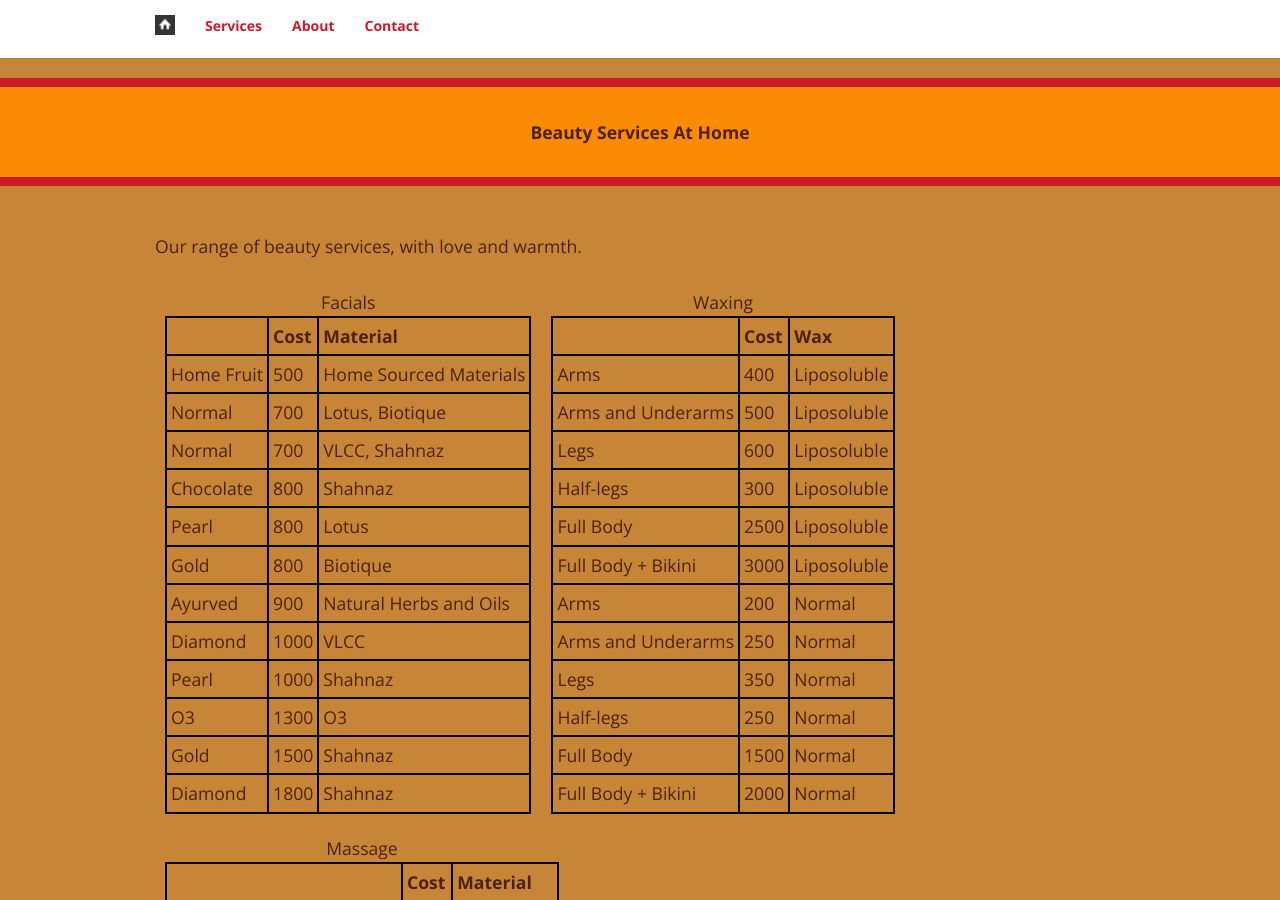
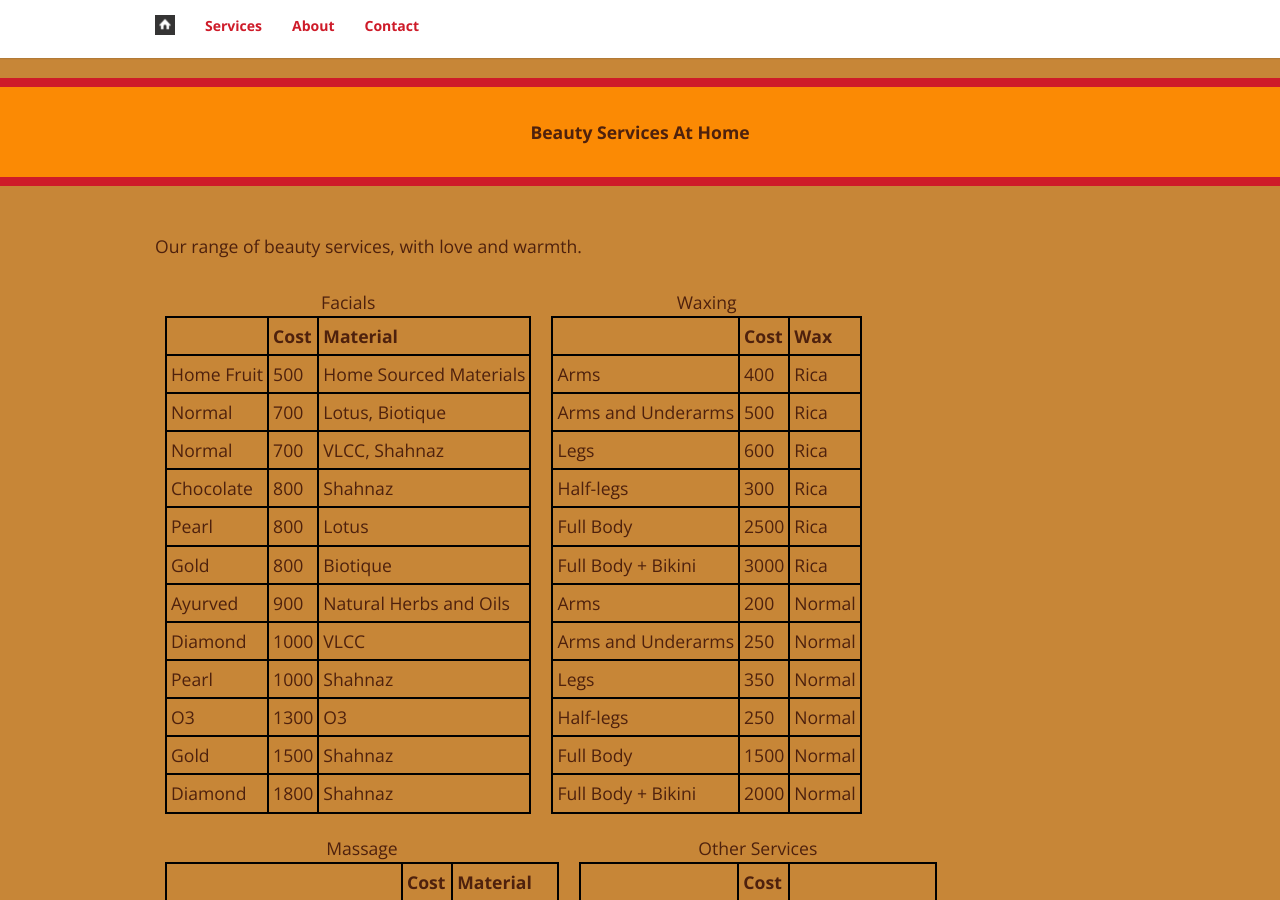
Before and after one commit to dwaarpe/dwaarpe.github.io, a Jekyll site: the page built from _pages/02_rates.md, in a window 1280 px wide and 900 px high. Built offline with Jekyll 4.4.1, drawn with Linux system fonts in a browser that asks for light colours; some web fonts are replaced; some of the changed text lies outside the part shown.

Commit message:
added other services

```diff
--- a/_pages/02_rates.md
+++ b/_pages/02_rates.md
@@ -99,32 +99,32 @@
    <tr>
       <td>Arms</td>
       <td>400</td>
-      <td>Liposoluble</td>
+      <td>Rica</td>
    </tr>
    <tr>
       <td>Arms and Underarms</td>
       <td>500</td>
-      <td>Liposoluble</td>
+      <td>Rica</td>
    </tr>
    <tr>
       <td>Legs</td>
       <td>600</td>
-      <td>Liposoluble</td>
+      <td>Rica</td>
    </tr>
    <tr>
       <td>Half-legs</td>
       <td>300</td>
-      <td>Liposoluble</td>
+      <td>Rica</td>
    </tr>
    <tr>
       <td>Full Body</td>
       <td>2500</td>
-      <td>Liposoluble</td>
+      <td>Rica</td>
    </tr>
    <tr>
       <td>Full Body + Bikini</td>
       <td>3000</td>
-      <td>Liposoluble</td>
+      <td>Rica</td>
    </tr>
    <tr>
       <td>Arms</td>
@@ -205,24 +205,72 @@
       <td></td>
    </tr>
    <tr>
-      <td>Head Massage</td>
+      <td>Head </td>
       <td>350</td>
       <td>Coconut Oil</td>
    </tr>
    <tr>
-      <td>Back Massage</td>
+      <td>Back </td>
       <td>350</td>
       <td>Coconut Oil</td>
    </tr>
    <tr>
-      <td>Legs Massage</td>
+      <td>Legs </td>
       <td>250</td>
       <td>Coconut Oil</td>
    </tr>
    <tr>
-      <td>Arms Massage</td>
+      <td>Arms </td>
       <td>250</td>
       <td>Coconut Oil</td>
    </tr>
 </table>
+<table>
+   <caption>Other Services</caption>
+   <tr>
+      <th></th>
+      <th>Cost</th>
+      <th></th>
+   </tr>
+   <tr>
+      <td>Pedicure</td>
+      <td>350</td>
+      <td></td>
+   </tr>
+   <tr>
+      <td>Manicure</td>
+      <td>250</td>
+      <td></td>
+   </tr>
+   <tr>
+      <td>Streaking</td>
+      <td>250</td>
+      <td>per Streak</td>
+   </tr>
+   <tr>
+      <td>Color Touch-Up</td>
+      <td>650</td>
+      <td></td>
+   </tr>
+   <tr>
+      <td>Full Hair Color</td>
+      <td>2500</td>
+      <td></td>
+   </tr>
+   <tr>
+      <td>Hair Straightening</td>
+      <td>3500</td>
+      <td>Based on Length</td>
+   </tr>
+   <tr>
+      <td>Knee Care</td>
+      <td>500</td>
+      <td>per Session</td>
+   </tr>
+   <tr>
+      <td>Anti-lice Care</td>
+      <td>500</td>
+      <td>per Session</td>
+   </tr>
+</table>
 <div class="clearfix"></div>
```
Also changed, not shown: other parts of _pages/02_rates.md (+4 -4 lines).
